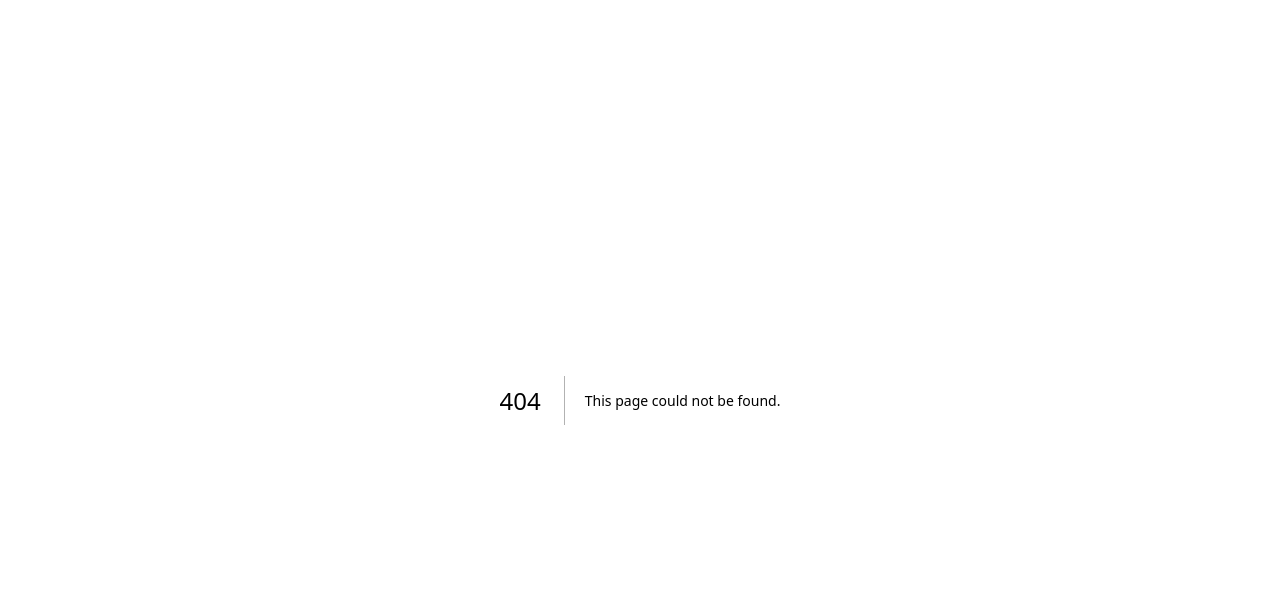
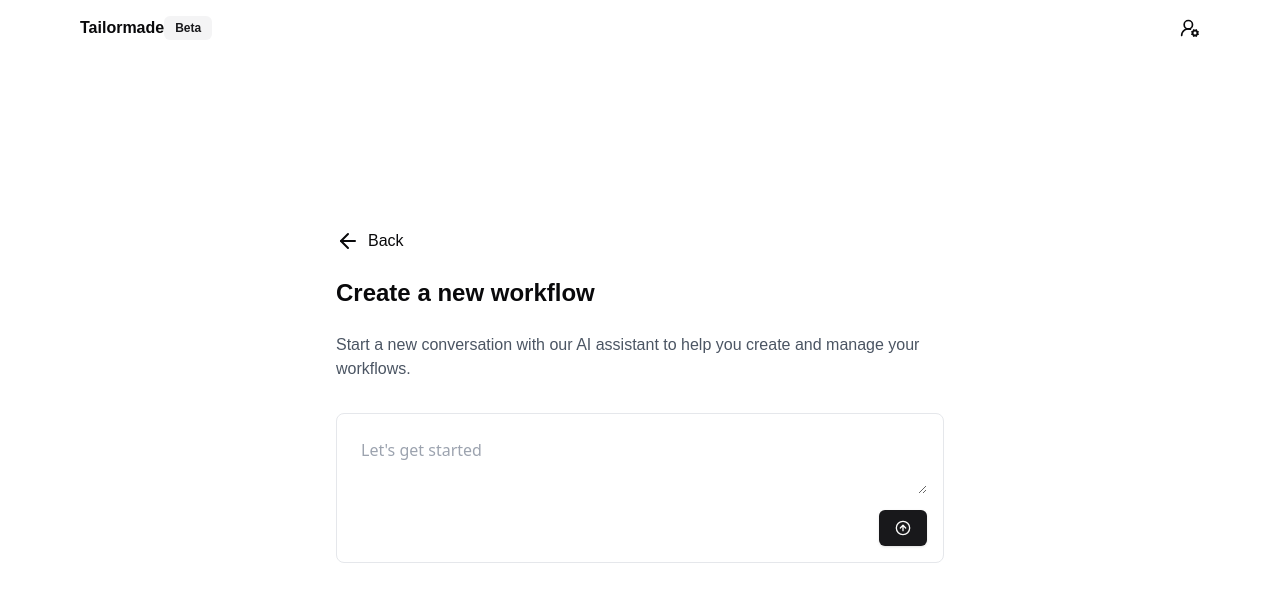
Before and after one commit to tailormade-ai/frontend, a Next.js app: page /dashboard/chat in a window 1280 px wide. Before the commit this address had no page. Shown: the top 602 px of the page. Built offline with nearby package versions, Linux system fonts and the light colour scheme; no server answers.

Commit message:
feat: added a new chat page

```diff
--- a/package.json
+++ b/package.json
@@ -11,9 +11,12 @@
     "generate": "drizzle-kit generate",
     "migrate": "drizzle-kit migrate",
     "push": "drizzle-kit push",
-    "next": "next"
+    "next": "next",
+    "add-component": "npx shadcn@latest add"
   },
   "dependencies": {
+    "@ai-sdk/openai": "^0.0.72",
+    "@ai-sdk/react": "^0.0.70",
     "@clerk/nextjs": "^6.1.0",
     "@libsql/client": "^0.14.0",
     "@radix-ui/react-accordion": "^1.2.1",
--- /dev/null
+++ b/src/app/dashboard/chat/[id]/page.tsx
@@ -0,0 +1,7 @@
+import React from "react";
+
+const Page = () => {
+  return <div>Page</div>;
+};
+
+export default Page;
--- /dev/null
+++ b/src/app/dashboard/chat/page.tsx
@@ -0,0 +1,39 @@
+import ChatInput from "@/components/ChatInput";
+import { ArrowLeft } from "lucide-react";
+import Link from "next/link";
+import { redirect } from "next/navigation";
+import React from "react";
+
+async function createChat(formData: FormData) {
+  "use server";
+
+  const input = formData.get("input") as string;
+
+  await fetch("/api/chat/new", {
+    method: "POST",
+    body: JSON.stringify({ input }),
+  });
+
+  redirect(`/dashboard/chat/${input}`);
+}
+
+export default function NewChatPage() {
+  return (
+    <div className="flex items-center justify-center h-[calc(100vh-200px)]">
+      <div className="max-w-2xl w-full p-8 rounded-lg ">
+        <Link href="/dashboard" className="flex items-center gap-2 mb-6">
+          <ArrowLeft />
+          Back
+        </Link>
+        <h1 className="text-2xl font-bold mb-6">Create a new workflow</h1>
+        <p className="text-gray-600 mb-8">
+          Start a new conversation with our AI assistant to help you create and
+          manage your workflows.
+        </p>
+        <form action={createChat}>
+          <ChatInput />
+        </form>
+      </div>
+    </div>
+  );
+}
--- a/src/app/dashboard/page.tsx
+++ b/src/app/dashboard/page.tsx
@@ -1,11 +1,11 @@
+import ChatContainer from "@/components/ChatContainer";
+import { Button, buttonVariants } from "@/components/ui/button";
 import { db } from "@/db";
 import { usersTable } from "@/db/schema";
-import { SignedIn, SignedOut, SignInButton } from "@clerk/nextjs";
-import { SignOutButton } from "@clerk/nextjs";
 import { currentUser } from "@clerk/nextjs/server";
 import { eq } from "drizzle-orm";
+import Link from "next/link";
 import React from "react";
-import AddOAuth from "../../components/AddOAuth";
 
 const upsertUser = async (userId: string, email: string) => {
   const existingUser = await db
@@ -27,18 +27,15 @@ const Dashboard = async () => {
   await upsertUser(userId, emailAddress);
 
   return (
-    <div className="mx-auto max-w-6xl">
-      <h1 className="text-2xl font-bold">Dashboard</h1>
-      <div>
-        <SignedIn>
-          <SignOutButton />
-        </SignedIn>
-        <SignedOut>
-          <SignInButton />
-        </SignedOut>
-      </div>
-      <div>
-        <AddOAuth />
+    <div className="mx-auto max-w-4xl">
+      <div className="flex justify-between items-center">
+        <h1 className="text-2xl font-bold">Dashboard</h1>
+        <Link
+          href="/dashboard/chat"
+          className={buttonVariants({ variant: "outline" })}
+        >
+          Start a New Chat
+        </Link>
       </div>
     </div>
   );
--- a/src/components/AddOAuth.tsx
+++ /dev/null
@@ -1,37 +0,0 @@
-"use client";
-
-import { Button } from "@/components/ui/button";
-import { useUser } from "@clerk/nextjs";
-import React from "react";
-
-const AddOAuth = () => {
-  const { user } = useUser();
-  const handleOAuthSignIn = async () => {
-    if (!user) return;
-
-    try {
-      const response = await fetch("/api/oauth/generate-oauth", {
-        method: "POST",
-      });
-
-      if (!response.ok) {
-        throw new Error("Failed to generate OAuth URL");
-      }
-
-      const data = await response.json();
-
-      // Redirect to the generated OAuth URL
-      window.location.href = data.url;
-    } catch (error) {
-      console.error("Error generating OAuth URL:", error);
-    }
-  };
-
-  return (
-    <div>
-      <Button onClick={handleOAuthSignIn}>Add OAuth</Button>
-    </div>
-  );
-};
-
-export default AddOAuth;
--- /dev/null
+++ b/src/components/ChatInput.tsx
@@ -0,0 +1,55 @@
+"use client";
+import { LucideCircleArrowUp } from "lucide-react";
+import React, { useEffect, useRef, useState } from "react";
+import { Button } from "./ui/button";
+
+type Props = {
+  onEnter: (input: string) => void;
+};
+
+const ChatInput = ({ onEnter }: Props) => {
+  const ref = useRef<HTMLTextAreaElement>(null);
+  const [input, setInput] = useState("");
+
+  useEffect(() => {
+    const listener = () => {
+      if (!ref.current) {
+        return;
+      }
+      if (input === "") {
+        ref.current.style.height = "20px";
+        return;
+      }
+      ref.current.style.height = ref.current.scrollHeight + "px";
+      ref.current.style.removeProperty("padding");
+    };
+    if (ref.current) {
+      ref.current.addEventListener("input", listener);
+    }
+  }, [ref, input]);
+
+  return (
+    <div className="grid grid-cols-1 gap-4 border border-gray-200 p-4 rounded-lg">
+      <textarea
+        ref={ref}
+        value={input}
+        onChange={(e) => setInput(e.target.value)}
+        className="min-h-10 flex-1 resize-y border-none focus-visible:ring-0 focus-visible:ring-offset-0 p-2 font-sans ring-0 outline-none"
+        placeholder="Let's get started"
+        onKeyDown={(event) => {
+          if (event.key === "Enter") {
+            event.preventDefault();
+            event.currentTarget.form?.requestSubmit();
+          }
+        }}
+      />
+      <div className="flex justify-end">
+        <Button type="submit">
+          <LucideCircleArrowUp />
+        </Button>
+      </div>
+    </div>
+  );
+};
+
+export default ChatInput;
--- /dev/null
+++ b/src/components/ui/textarea.tsx
@@ -0,0 +1,22 @@
+import * as React from "react";
+
+import { cn } from "@/lib/utils";
+
+const Textarea = React.forwardRef<
+  HTMLTextAreaElement,
+  React.ComponentProps<"textarea">
+>(({ className, ...props }, ref) => {
+  return (
+    <textarea
+      className={cn(
+        className,
+        "flex min-h-[60px] w-full rounded-md border border-input bg-transparent px-3 py-2 text-base shadow-sm placeholder:text-muted-foreground focus-visible:outline-none focus-visible:ring-1 focus-visible:ring-ring disabled:cursor-not-allowed disabled:opacity-50 md:text-sm"
+      )}
+      ref={ref}
+      {...props}
+    />
+  );
+});
+Textarea.displayName = "Textarea";
+
+export { Textarea };
```
Also changed, not shown: 1 other file (tests, documents, lock files or other folders).
